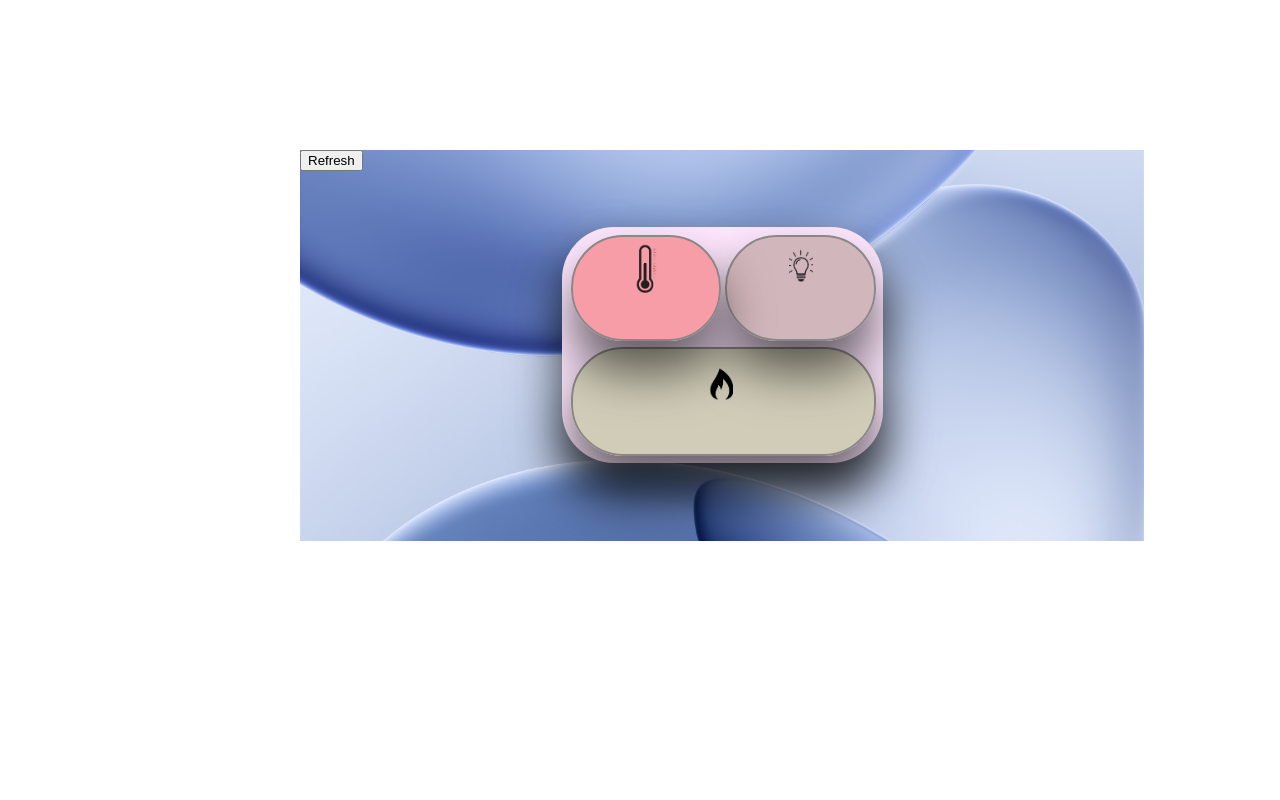
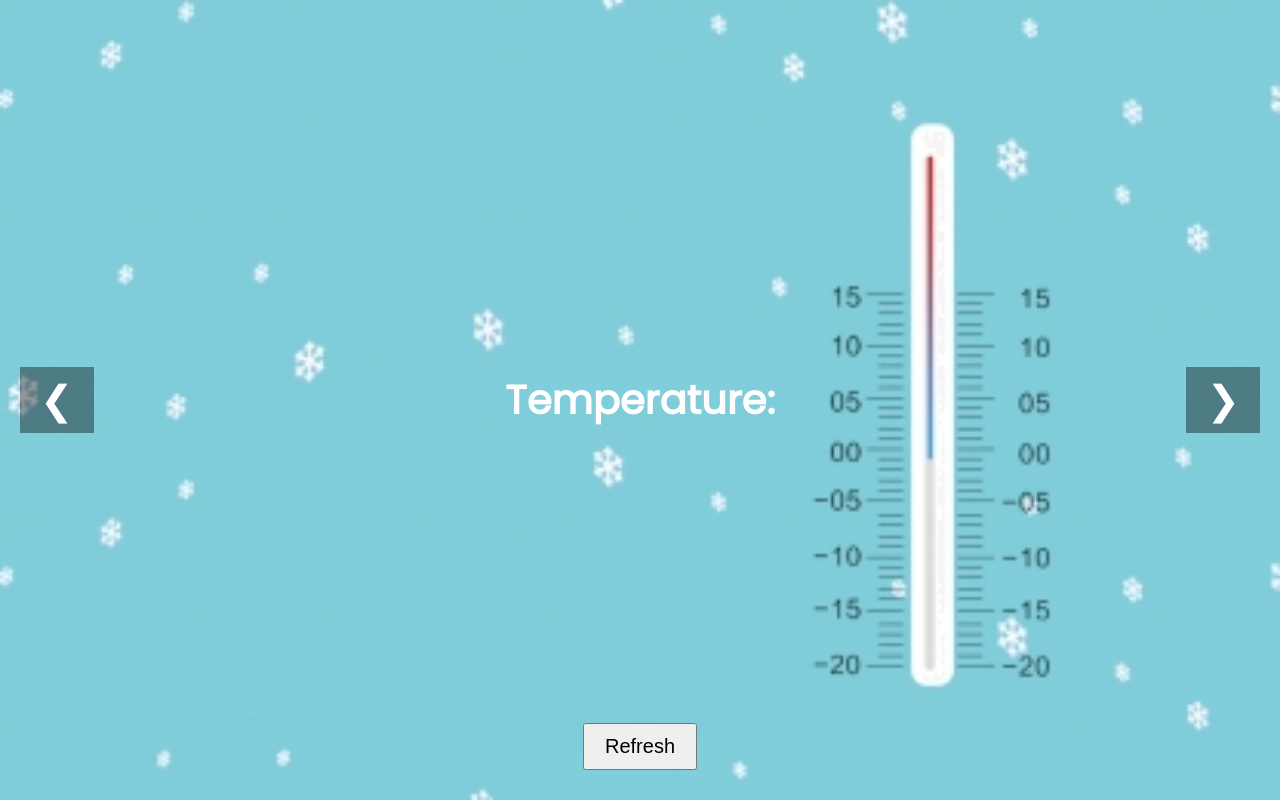
Before and after one commit to davidgeraldm08/Edge_Ai_Security_Gateway, a plain HTML site: page Front_End/Main_Page/dashboard.html in a window 1280 px wide. Drawn offline with Linux system fonts and the light colour scheme.

Commit message:
Updated Web

```diff
--- a/Front_End/Login_Page/script.js
+++ b/Front_End/Login_Page/script.js
@@ -64,7 +64,7 @@ async function authenticate(){
     realValue = label2.innerText
 
     try {
-        const response = await fetch(`http://192.168.1.19:5000/api/user/${realemail}/${password}`)
+        const response = await fetch(`http://192.168.1.119:5000/api/user/${realemail}/${password}`)
         const data = await response.json()
         goPage2()
 
--- a/Front_End/Main_Page/css/main.css
+++ b/Front_End/Main_Page/css/main.css
@@ -1,167 +1,85 @@
 * {
   box-sizing: border-box;
 }
+
 body {
+  margin: 0;
+  padding: 0;
   font-size: 14px;
+  background: black;
+  font-family: Poppins;
 }
 
-.v2_74 {
-  width: 844px;
-  height: 391px;
-  background: url("../images/v2_74.png");
-  background-repeat: no-repeat;
-  background-position: center center;
-  background-size: cover;
-  opacity: 1;
-  position: absolute;
-  top: 150px;
-  left: 300px;
+/* CAROUSEL STRUCTURE */
+.carousel-container {
+  position: relative;
+  width: 100vw;
+  height: 100vh;
   overflow: hidden;
 }
-.v2_76 {
-  width: 321px;
-  height: 236px;
-  background: rgba(255,232,254,1);
-  opacity: 1;
+
+.carousel-track {
+  display: flex;
+  width: 300vw; /* 3 slides */
+  height: 100%;
+  transition: transform 0.6s ease-in-out;
+}
+
+.slide {
+  width: 100vw;
+  height: 100vh;
+  flex-shrink: 0;
+  position: relative;
+  background-size: cover;
+  background-position: center;
+}
+
+#slide1 {
+  background-image: url("../images/temperature.jpg");
+}
+
+#slide2 {
+  background-image: url("../images/mood.jpg");
+}
+
+#slide3 {
+  background-image: url("../images/smokers.jpg");
+}
+
+/* Label Style */
+.slide label {
   position: absolute;
-  top: 77px;
-  left: 262px;
-  border-top-left-radius: 52px;
-  border-top-right-radius: 52px;
-  border-bottom-left-radius: 52px;
-  border-bottom-right-radius: 52px;
-  box-shadow: 0px 30px 50px rgba(0, 0, 0, 0.6000000238418579);
-  overflow: hidden;
-}
-.v2_77 {
-  width: 305px;
-  height: 109px;
-  background: url("../images/v2_77.png");
-  background-repeat: no-repeat;
-  background-position: center center;
-  background-size: cover;
-  opacity: 1;
-  position: absolute;
-  top: 197px;
-  left: 271px;
-  border: 2px solid rgba(140,135,135,1);
-  border-top-left-radius: 52px;
-  border-top-right-radius: 52px;
-  border-bottom-left-radius: 52px;
-  border-bottom-right-radius: 52px;
-  box-shadow: 0px 30px 50px rgba(0, 0, 0, 0.6000000238418579);
-  overflow: hidden;
-}
-.v2_78 {
-  width: 151px;
-  height: 106px;
-  background: url("../images/v2_78.png");
-  background-repeat: no-repeat;
-  background-position: center center;
-  background-size: cover;
-  opacity: 1;
-  position: absolute;
-  top: 85px;
-  left: 425px;
-  border: 2px solid rgba(140,135,135,1);
-  border-top-left-radius: 52px;
-  border-top-right-radius: 52px;
-  border-bottom-left-radius: 52px;
-  border-bottom-right-radius: 52px;
-  box-shadow: 0px 30px 50px rgba(0, 0, 0, 0.6000000238418579);
-  overflow: hidden;
-}
-.v2_79 {
-  width: 150px;
-  height: 106px;
-  background: url("../images/v2_79.png");
-  background-repeat: no-repeat;
-  background-position: center center;
-  background-size: cover;
-  opacity: 1;
-  position: absolute;
-  top: 85px;
-  left: 271px;
-  border: 2px solid rgba(140,135,135,1);
-  border-top-left-radius: 52px;
-  border-top-right-radius: 52px;
-  border-bottom-left-radius: 52px;
-  border-bottom-right-radius: 52px;
-  box-shadow: 0px 30px 50px rgba(0, 0, 0, 0.6000000238418579);
-  overflow: hidden;
-}
-.v2_92 {
-  width: 24px;
-  height: 50px;
-  background: url("../images/v2_92.png");
-  background-repeat: no-repeat;
-  background-position: center center;
-  background-size: cover;
-  opacity: 1;
-  position: absolute;
-  top: 93px;
-  left: 334px;
-  overflow: hidden;
-}
-.v2_93 {
-  width: 24px;
-  height: 49px;
-  background: url("../images/v2_93.png");
-  background-repeat: no-repeat;
-  background-position: center center;
-  background-size: cover;
-  opacity: 1;
-  position: absolute;
-  top: 93px;
-  left: 489px;
-  overflow: hidden;
-}
-.v2_94 {
-  width: 24px;
-  height: 50px;
-  background: url("../images/v2_94.png");
-  background-repeat: no-repeat;
-  background-position: center center;
-  background-size: cover;
-  opacity: 1;
-  position: absolute;
-  top: 211px;
-  left: 409px;
-  overflow: hidden;
-}
-.v2_95 {
-  width: 86px;
-  color: rgba(255,255,255,1);
-  position: absolute;
-  top: 152px;
-  left: 303px;
-  font-family: Poppins;
-  font-weight: Bold;
-  font-size: 10px;
-  opacity: 1;
+  font-size: 40px;
+  font-weight: bold;
+  color: white;
+  top: 50%;
+  left: 50%;
+  transform: translate(-50%, -50%);
   text-align: center;
 }
-.v2_96 {
-  width: 100px;
-  color: var(currentmood);
+
+/* Carousel Buttons */
+.nav-btn {
   position: absolute;
-  top: 152px;
-  left: 451px;
-  font-family: Poppins;
-  font-weight: Bold;
-  font-size: 10px;
-  opacity: 1;
-  text-align: center;
+  top: 50%;
+  transform: translateY(-50%);
+  font-size: 40px;
+  color: white;
+  background: rgba(0,0,0,0.4);
+  border: none;
+  padding: 10px 20px;
+  cursor: pointer;
 }
-.v2_97 {
-  width: 81px;
-  color: rgba(255,255,255,1);
+
+#prevBtn { left: 20px; }
+#nextBtn { right: 20px; }
+
+/* Refresh Button */
+.refresh-btn {
   position: absolute;
-  top: 267px;
-  left: 382px;
-  font-family: Poppins;
-  font-weight: Bold;
-  font-size: 10px;
-  opacity: 1;
-  text-align: center;
+  bottom: 30px;
+  left: 50%;
+  transform: translateX(-50%);
+  padding: 10px 20px;
+  font-size: 20px;
 }
--- a/Front_End/Main_Page/dashboard.html
+++ b/Front_End/Main_Page/dashboard.html
@@ -1,37 +1,40 @@
 <!DOCTYPE html>
 <html>
 <head>
-			<link href="https://fonts.googleapis.com/css?family=Poppins&display=swap" rel="stylesheet" /><link href="./css/main.css" rel="stylesheet" />
-			<title>Document</title>
+  <link href="https://fonts.googleapis.com/css?family=Poppins&display=swap" rel="stylesheet" />
+  <link href="./css/main.css" rel="stylesheet" />
+  <title>Carousel Version</title>
 </head>
 <body>
-			<div class="v2_74">
-				<div class="v2_76">
-				</div>
-				<div class="v2_77">
-				</div>
-				<div class="v2_78">
-				</div>
-				<div class="v2_79">
-				</div>
-				<div class="v2_92">
-				</div>
-				<div class="v2_93">
-				</div>
-				<div class="v2_94">
+
+<div class="carousel-container">
+  <div class="carousel-track" id="track">
+
+    <!-- SLIDE 1: TEMPERATURE -->
+    <div class="slide" id="slide1">
+      <label id="myLabel">Temperature:</label>
     </div>
 
-				<label id="myLabel" class="v2_95"></label>
+    <!-- SLIDE 2: COLOR -->
+    <div class="slide" id="slide2">
+      <label id="myLabel2">Current Mood:</label>
+    </div>
 
-				<label id="myLabel2" class="v2_96"></label>
-
-				<label id="myLabel3" class="v2_97"></label>
-
-
-				<button onclick ="datafetch()" >Refresh</button>
+    <!-- SLIDE 3: SMOKE -->
+    <div class="slide" id="slide3">
+      <label id="myLabel3">Smoke/Gas Level:</label>
+    </div>
 
   </div>
 
+  <button id="prevBtn" class="nav-btn">❮</button>
+  <button id="nextBtn" class="nav-btn">❯</button>
+</div>
+
+<button onclick="datafetch()" class="refresh-btn">Refresh</button>
+
 <script src="script2.js"></script>
+
+
 </body>
 </html>
--- a/Front_End/Main_Page/script2.js
+++ b/Front_End/Main_Page/script2.js
@@ -1,40 +1,56 @@
-let data_temp = ""
 
-let data_color = ""
+let data_temp = "";
+let data_color = "";
+let data_smoke = "";
 
-let data_smoke = ""
+async function datafetch(value){
+    try {
+        const response = await fetch("http://192.168.1.119:5000/api/live/");
+        const data = await response.json();
+        console.log(data);
+
+        let red = data.red;
+        let green = data.green;
+        let blue = data.blue;
+
+        if (red < green && red < blue){
+            console.log("Red")
+        }else if (green < red && green < blue){
+            console.log("Green")
+        }else if (blue < red && blue < green){
+            console.log("Blue")
+        }
+
+        document.getElementById("myLabel").textContent = `Temperature: ${data_temp}!`;
+        document.getElementById("myLabel2").textContent = `Current Mood: ${data_color}!`;
+        document.getElementById("myLabel3").textContent = `Smoke/Gas Level: ${data_smoke}!`;
+
+        let currentmood = data_color;
+        document.documentElement.style.setProperty("--currentmood", currentmood);
+
+    } catch(error) {
+        console.log(error);
+    }
+}
 
 
 
-async function datafetch(value){
+/* ---------------------------
+   CAROUSEL SYSTEM
+----------------------------*/
 
-    try{
-        const response = await fetch("http://192.168.1.19:5000/api/data/")
+let index = 0;
 
-        const data = await response.json();
-        console.log(data[1].id)
+const track = document.getElementById("track");
+const prevBtn = document.getElementById("prevBtn");
+const nextBtn = document.getElementById("nextBtn");
 
-        data_temp = data[0].temp_log;
+prevBtn.onclick = () => moveSlide(-1);
+nextBtn.onclick = () => moveSlide(1);
 
-        data_color = data[1].color_log;
-
-        data_smoke = data[0].gas_log;
-
-        let temperature = data_temp;
-  document.getElementById("myLabel").textContent = `Temperature: ${temperature}!`;
-
-        let color = data_color;
-  document.getElementById("myLabel2").textContent = `Current Color: ${color}!`;
-
-        let smoke = data_smoke;
-  document.getElementById("myLabel3").textContent = `Current Color: ${smoke}!`;
-
-
-        let currentmood = data[1].color_log;
-        document.documentElement.style.setProperty("--currentmood", currentmood);
-
-    }
-    catch{
-        console.log("error ka man")
-    }
+function moveSlide(direction) {
+  index += direction;
+  if (index < 0) index = 2;   // wrap to last slide
+  if (index > 2) index = 0;   // wrap to first slide
+  track.style.transform = `translateX(-${index * 100}vw)`;
 }
```
Also changed, not shown: Front_End/Main_Page/images/mainbackg.jpg (added), Front_End/Main_Page/images/mood.jpg (added), Front_End/Main_Page/images/smokers.jpg (added), Front_End/Main_Page/images/temperature.jpg (added), Front_End/Main_Page/images/v2_74.png (deleted), Front_End/Main_Page/images/v2_77.png (deleted), Front_End/Main_Page/images/v2_78.png (deleted), Front_End/Main_Page/images/v2_79.png (deleted), Front_End/Main_Page/images/v2_92.png (deleted), Front_End/Main_Page/images/v2_93.png (deleted), Front_End/Main_Page/images/v2_94.png (deleted). Lines whose indentation alone changed are shown as unchanged.
